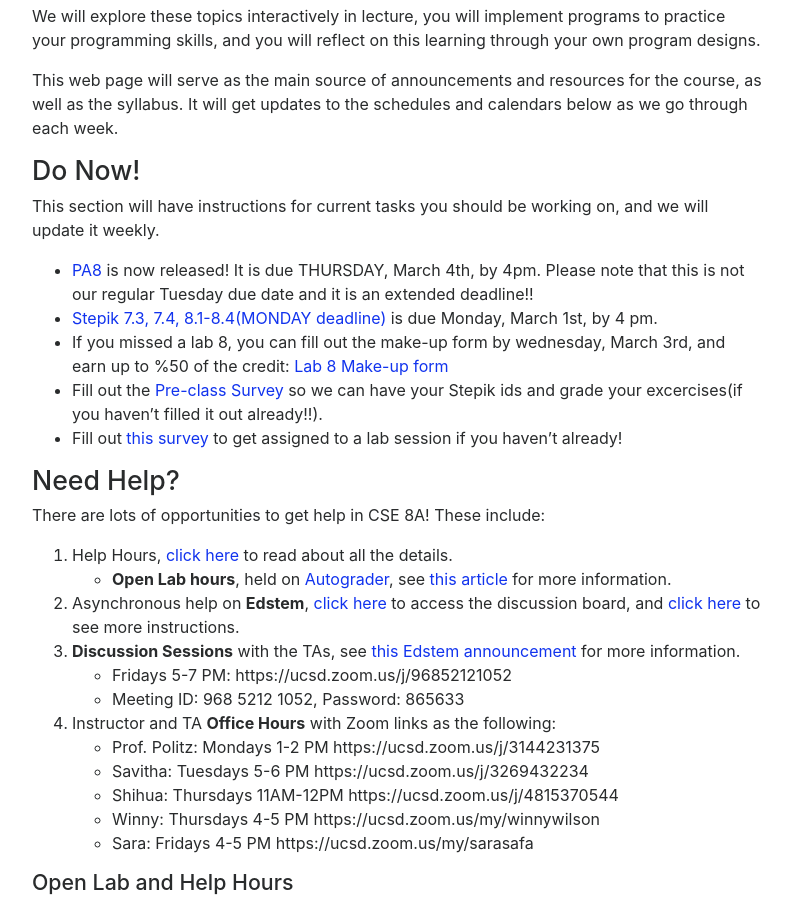
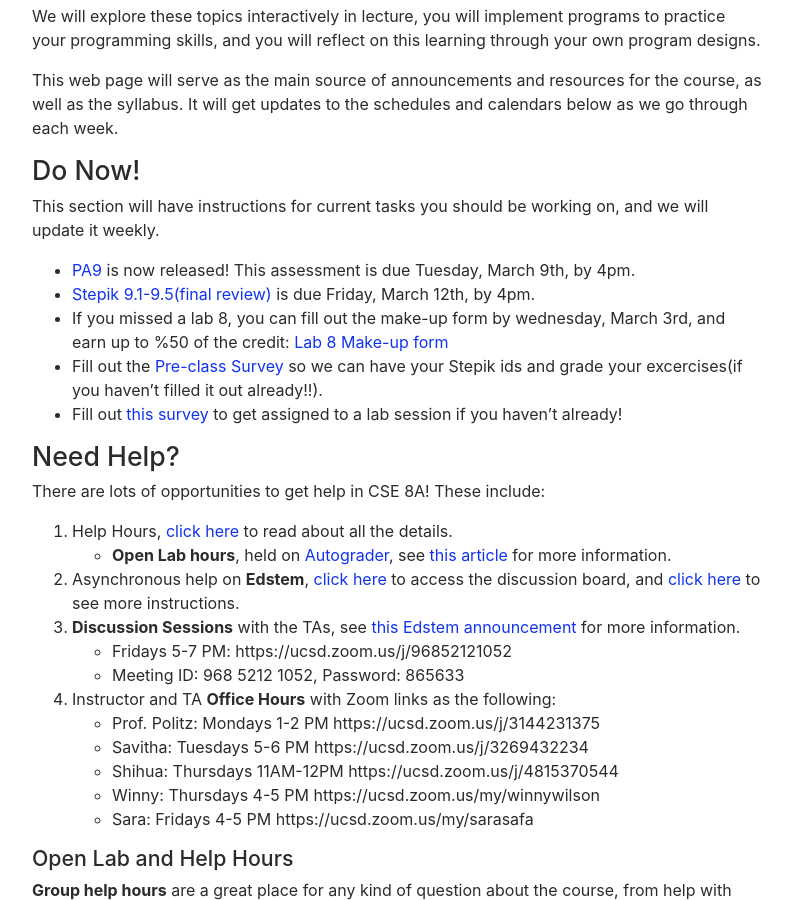
Before and after one commit to ucsd-cse8a-w21/ucsd-cse8a-w21.github.io, a Jekyll site: the page built from index.md, in a window 1280 px wide and 900 px high, scrolled down 683 px. Shown: the whole window, without its empty margins (243-1035 px from the left). Built offline with Jekyll 4.4.1, drawn with Linux system fonts in a browser that asks for light colours; nearby versions of some CDN libraries.

Commit message:
PA9 and Stepik

```diff
--- a/index.md
+++ b/index.md
@@ -28,8 +28,8 @@ and calendars below as we go through each week.
 This section will have instructions for current tasks you should be working
 on, and we will update it weekly.
 
-- [PA8](https://docs.google.com/document/d/1YgwQIJYRjj-urewlgrfL5hKUMT4i5E7HLZfeJXgOsM0/edit?usp=sharing) is now released! It is due THURSDAY, March 4th, by 4pm. Please note that this is not our regular Tuesday due date and it is an extended deadline!!
-- [Stepik 7.3, 7.4, 8.1-8.4(MONDAY deadline)](https://stepik.org/lesson/467772/step/1?unit=458591) is due Monday, March 1st, by 4 pm.
+- [PA9](https://ucsd-cse8a-w21.github.io/pa9/) is now released! This assessment is due Tuesday, March 9th, by 4pm.
+- [Stepik 9.1-9.5(final review)](https://stepik.org/lesson/501870/step/1?unit=493550) is due Friday, March 12th, by 4pm.
 - If you missed a lab 8, you can fill out the make-up form by wednesday, March 3rd, and earn up to %50 of the credit: [Lab 8 Make-up form](https://forms.gle/iqbTuoL5FwQdnHJEA)
 - Fill out the [Pre-class Survey](https://forms.gle/fu7V8UxvKEH3i6ef7) so we can have your Stepik ids and grade your excercises(if you haven't filled it out already!!).
 - Fill out [this
```
